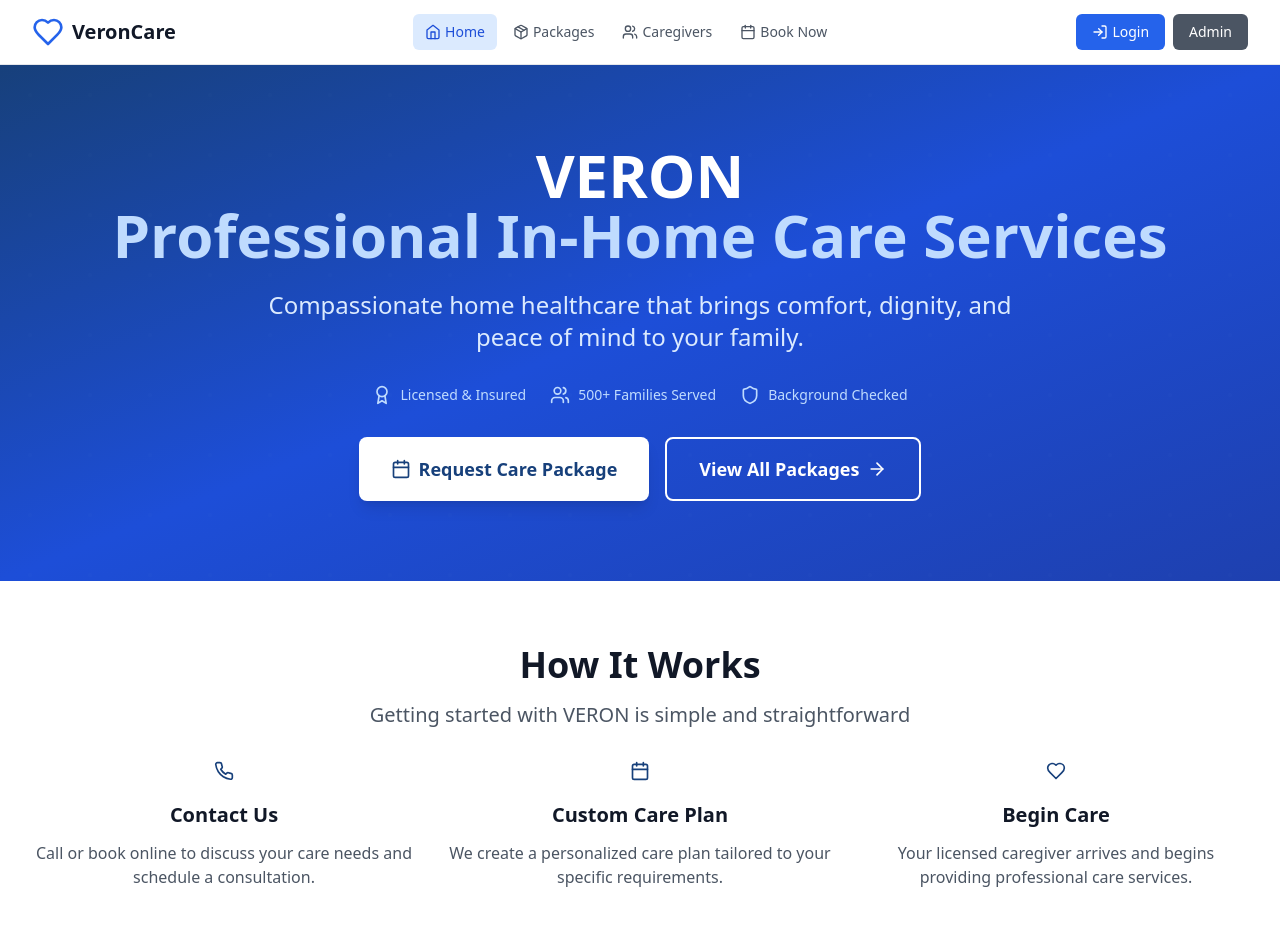
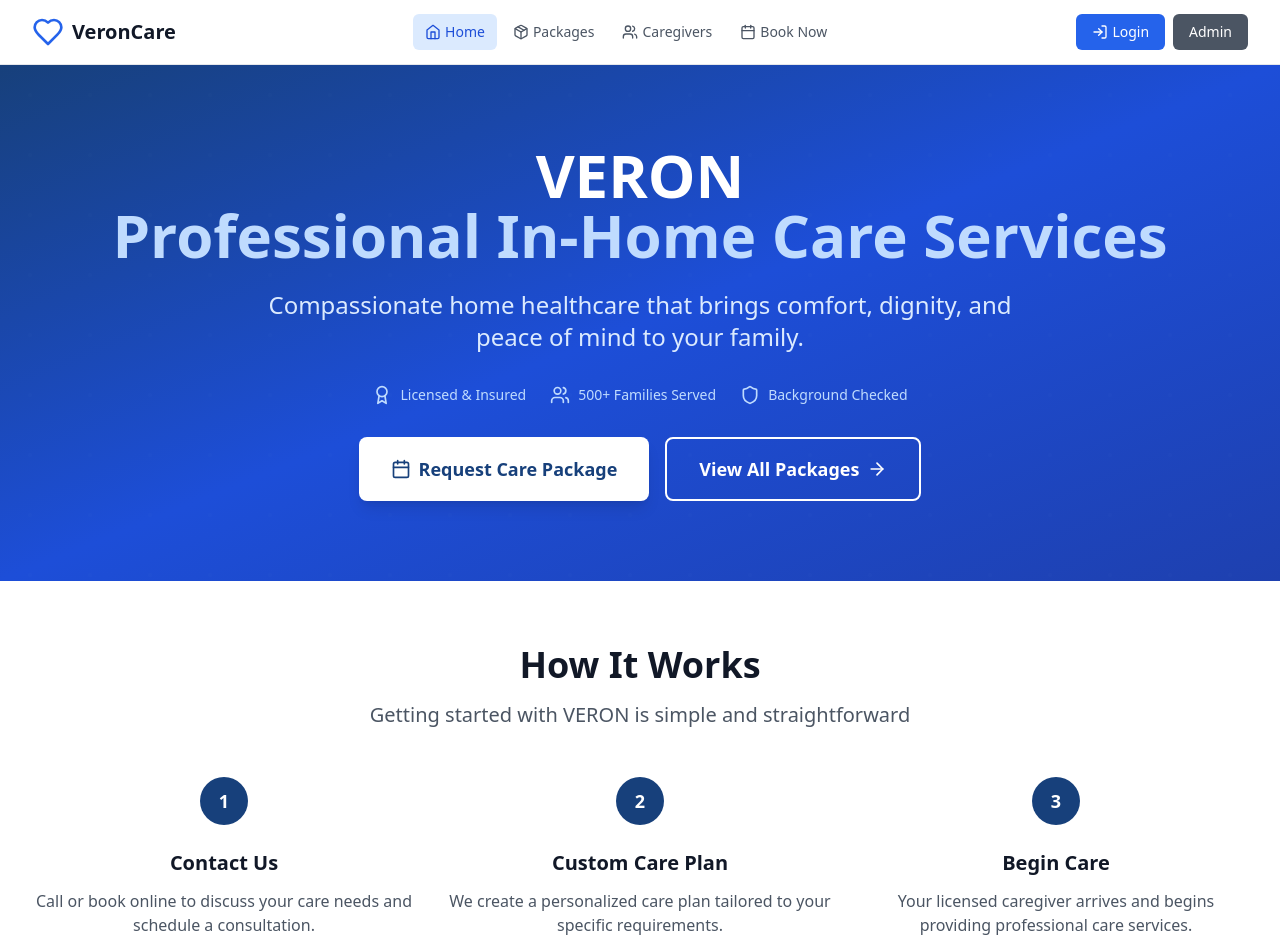
Before and after one commit to tinhobe159/homecare, a React (Vite) app: page / in a window 1280 px wide. Shown: the top 952 px of the page. Built offline with nearby package versions, Linux system fonts and the light colour scheme; data requests are answered from the project's data file.

Commit message:
Refactor Homepage component to reintroduce step indicators for care process items, enhancing visual guidance and maintaining layout consistency. Improve code readability by simplifying the structure and removing unnecessary elements.

```diff
--- a/src/pages/customer/Homepage.jsx
+++ b/src/pages/customer/Homepage.jsx
@@ -131,34 +131,31 @@ const Homepage = () => {
           <div className="grid grid-cols-1 md:grid-cols-3 gap-8">
             {[
               {
+                step: '1',
                 title: 'Contact Us',
-                description: 'Call or book online to discuss your care needs and schedule a consultation.',
-                icon: Phone
+                description: 'Call or book online to discuss your care needs and schedule a consultation.'
               },
               {
+                step: '2',
                 title: 'Custom Care Plan',
-                description: 'We create a personalized care plan tailored to your specific requirements.',
-                icon: Calendar
+                description: 'We create a personalized care plan tailored to your specific requirements.'
               },
               {
+                step: '3',
                 title: 'Begin Care',
-                description: 'Your licensed caregiver arrives and begins providing professional care services.',
-                icon: Heart
+                description: 'Your licensed caregiver arrives and begins providing professional care services.'
               }
-            ].map((item, index) => {
-              const Icon = item.icon;
-              return (
-                <div key={index} className="text-center group">
-                  <div className="relative mb-6">
-                    <div className="absolute -bottom-1 left-1/2 transform -translate-x-1/2">
-                      <Icon className="h-5 w-5 text-[#17407b]" />
-                    </div>
+            ].map((item, index) => (
+              <div key={index} className="text-center group">
+                <div className="relative mb-6">
+                  <div className="w-12 h-12 bg-[#17407b] text-white rounded-full flex items-center justify-center text-lg font-bold mx-auto group-hover:scale-110 transition-transform duration-200">
+                    {item.step}
                   </div>
-                  <h3 className="text-xl font-semibold text-gray-900 mb-3">{item.title}</h3>
-                  <p className="text-gray-600">{item.description}</p>
                 </div>
-              );
-            })}
+                <h3 className="text-xl font-semibold text-gray-900 mb-3">{item.title}</h3>
+                <p className="text-gray-600">{item.description}</p>
+              </div>
+            ))}
           </div>
         </div>
       </section>
```
